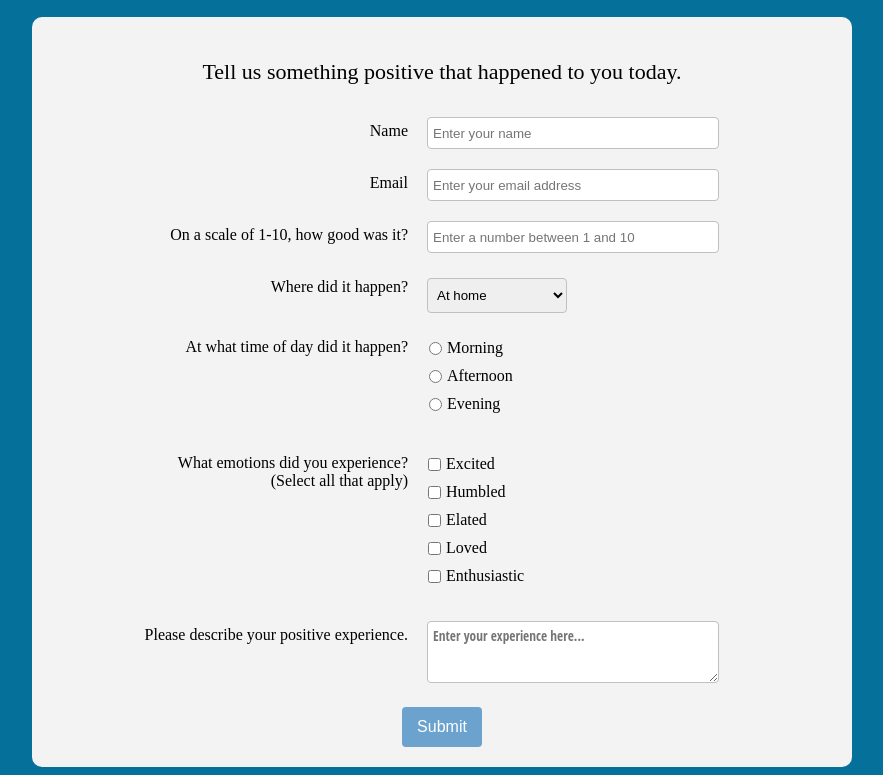
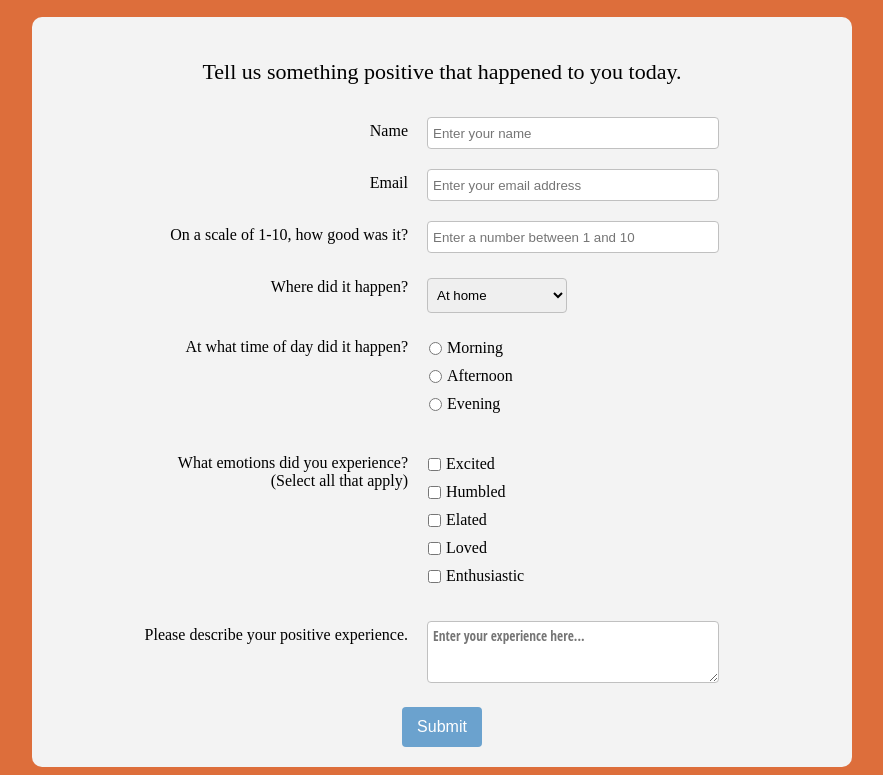
Before and after one commit to priyanshu-21singh/surveyform, a plain HTML site: page index.html in a window 1280 px wide. Shown: the part 102-877 px from the top of the page, without its empty margins (198-1081 px from the left). Drawn offline with Linux system fonts and the light colour scheme.

Commit message:
second commit

```diff
--- a/style.css
+++ b/style.css
@@ -1,6 +1,6 @@
 body {
     text-align: center;
-    background-color: #05709a;
+    background-color: #dd6e3b;
   }
 
   h1 {
```
